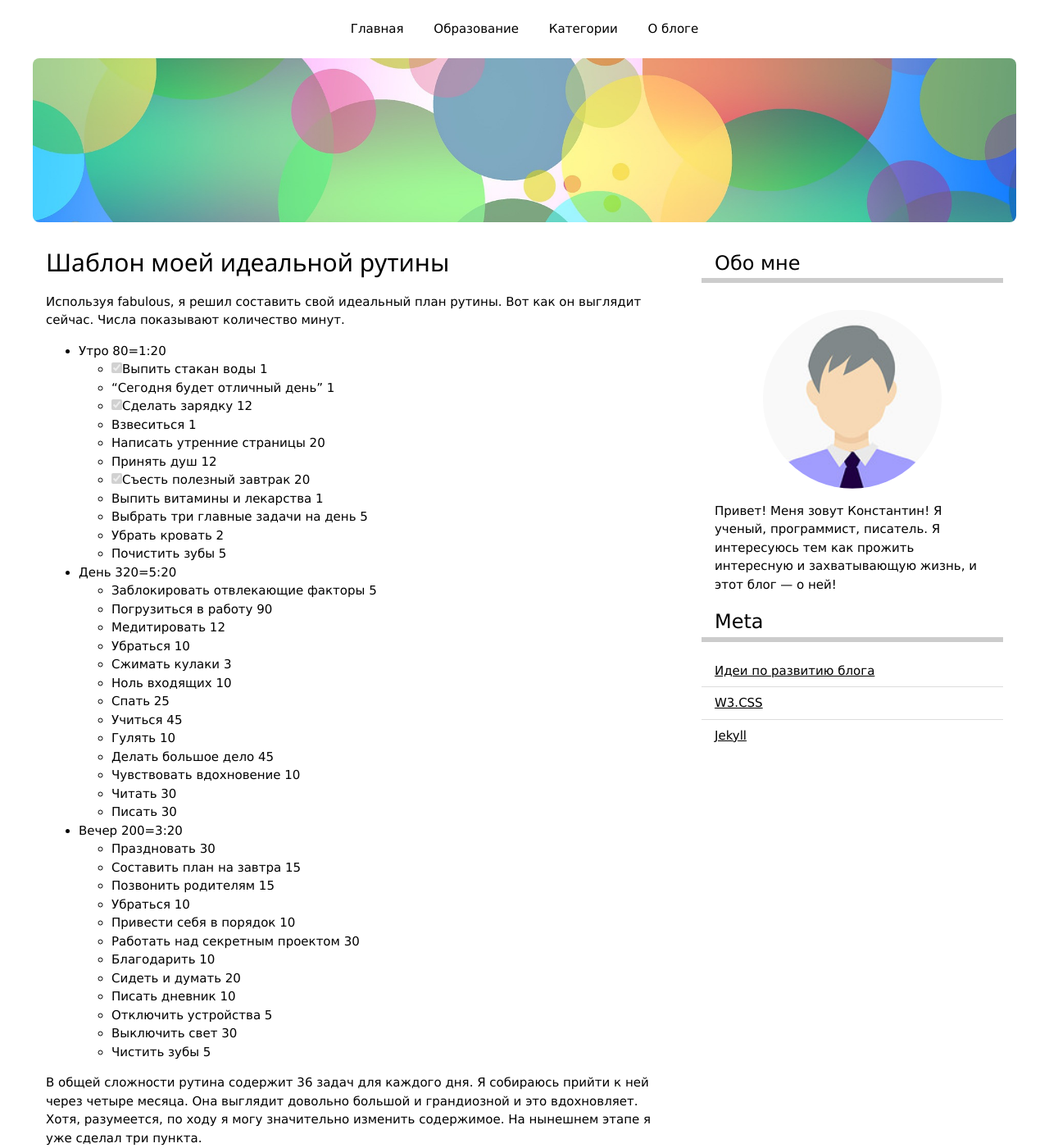
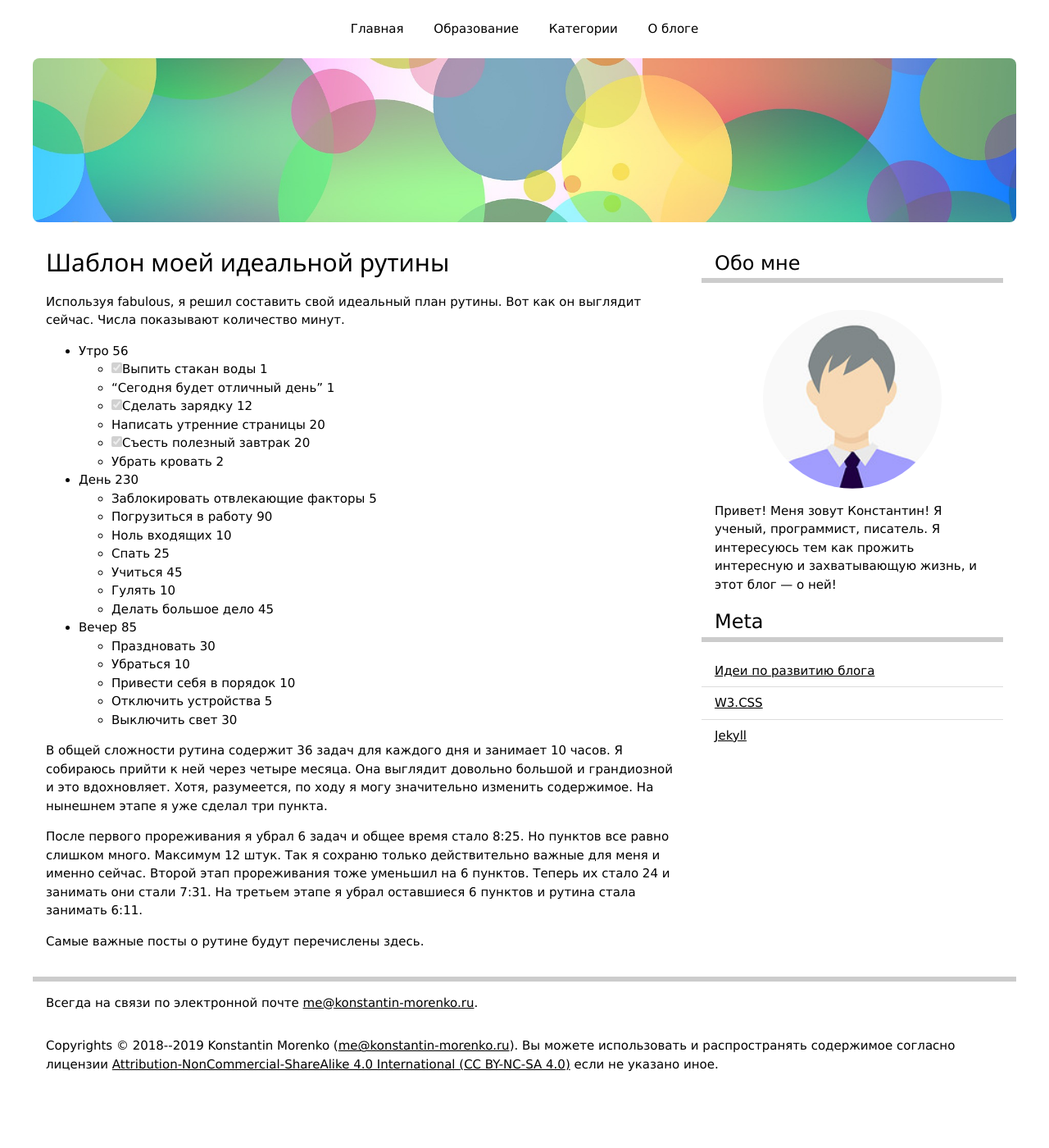
Before and after one commit to konstantin-morenko/personal-site, a Jekyll site: the page built from routine/ideal-routine.md, in a window 1280 px wide and 1400 px high. Shown: the whole window at 82% size. Built offline with Jekyll 4.4.1, drawn with Linux system fonts in a browser that asks for light colours.

Commit message:
Routine cutted

```diff
--- a/routine/ideal-routine.md
+++ b/routine/ideal-routine.md
@@ -10,50 +10,39 @@ layout: page
 Используя fabulous, я решил составить свой идеальный план рутины.  Вот
 как он выглядит сейчас.  Числа показывают количество минут.
 
-- Утро 80=1:20
+- Утро 56
   - [X] Выпить стакан воды 1
   - "Сегодня будет отличный день" 1
   - [X] Сделать зарядку 12
-  - Взвеситься 1
   - Написать утренние страницы 20
-  - Принять душ 12
   - [X] Съесть полезный завтрак 20
-  - Выпить витамины и лекарства 1
-  - Выбрать три главные задачи на день 5
   - Убрать кровать 2
-  - Почистить зубы 5
-- День 320=5:20
+- День 230
   - Заблокировать отвлекающие факторы 5
   - Погрузиться в работу 90
-  - Медитировать 12
-  - Убраться 10
-  - Сжимать кулаки 3
   - Ноль входящих 10
   - Спать 25
   - Учиться 45
   - Гулять 10
   - Делать большое дело 45
-  - Чувствовать вдохновение 10
-  - Читать 30
-  - Писать 30
-- Вечер 200=3:20
+- Вечер 85
   - Праздновать 30
-  - Составить план на завтра 15
-  - Позвонить родителям 15
   - Убраться 10
   - Привести себя в порядок 10
-  - Работать над секретным проектом 30
-  - Благодарить 10
-  - Сидеть и думать 20
-  - Писать дневник 10
   - Отключить устройства 5
   - Выключить свет 30
-  - Чистить зубы 5
 
-В общей сложности рутина содержит 36 задач для каждого дня.  Я
-собираюсь прийти к ней через четыре месяца.  Она выглядит довольно
-большой и грандиозной и это вдохновляет.  Хотя, разумеется, по ходу я
-могу значительно изменить содержимое.  На нынешнем этапе я уже сделал
-три пункта.
+В общей сложности рутина содержит 36 задач для каждого дня и занимает
+10 часов.  Я собираюсь прийти к ней через четыре месяца.  Она выглядит
+довольно большой и грандиозной и это вдохновляет.  Хотя, разумеется,
+по ходу я могу значительно изменить содержимое.  На нынешнем этапе я
+уже сделал три пункта.
+
+После первого прореживания я убрал 6 задач и общее время стало 8:25.
+Но пунктов все равно слишком много.  Максимум 12 штук.  Так я сохраню
+только действительно важные для меня и именно сейчас.  Второй этап
+прореживания тоже уменьшил на 6 пунктов.  Теперь их стало 24 и
+занимать они стали 7:31.  На третьем этапе я убрал оставшиеся 6
+пунктов и рутина стала занимать 6:11.
 
 Самые важные посты о рутине будут перечислены здесь.
```
